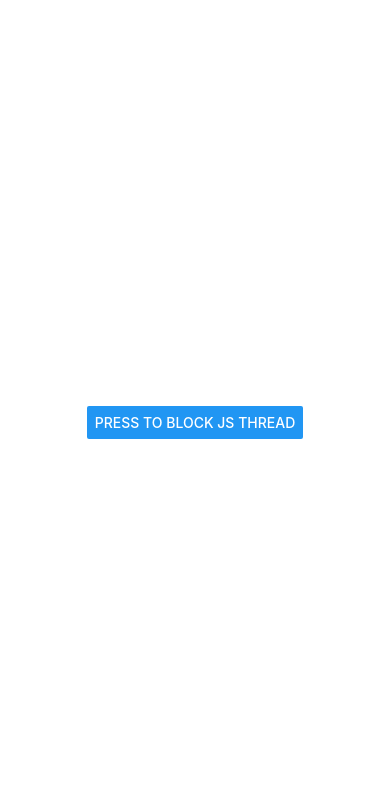
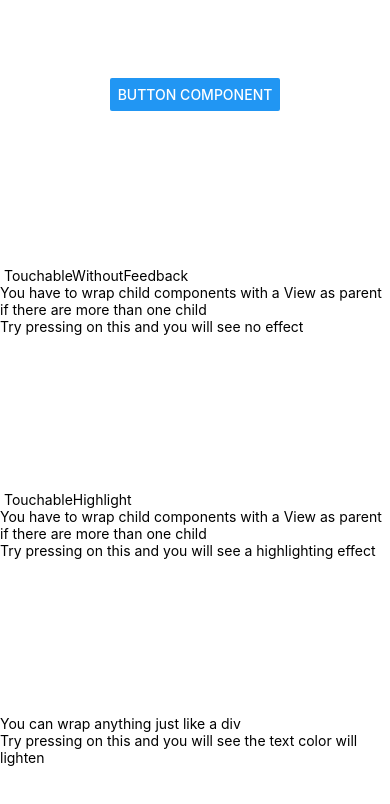
Before and after one commit to jojonarte/rn-samples, a React Native app: screen / in a window 390 px wide. Shown: the top 804 px of the page. Built offline with nearby package versions, Linux system fonts and the light colour scheme.

Commit message:
different event handlers demo

```diff
--- a/App.js
+++ b/App.js
@@ -1,34 +1,61 @@
 import React from 'react';
-import { StyleSheet, Text, View, Button, ScrollView } from 'react-native';
+import {
+	StyleSheet,
+	Text,
+	View,
+	Button,
+	ScrollView,
+	TouchableOpacity,
+	TouchableWithoutFeedback,
+	TouchableHighlight
+} from 'react-native';
 import Constants from 'expo-constants';
 
 export default class App extends React.Component {
-	/**
-	 * The button will not be clickable and the JS thread is blocked for 5 seconds
-	 * but you can interact with the whole screen or your whole simulator/emulator
-	 * while it's happening and no crash will happen.
-	 *
-	 * bouncing view when scrolling might only work on iOS devices/Simulators
-	 *
-	 * the logs will also be visible on the terminal where you run expo
-	 */
-	blockJSThread = () => {
-		const dateAfter5 = Date.now() + 5000;
-		console.log('start blocking');
-		while (Date.now() < dateAfter5) {
-			console.log('blocked JS but you can keep scrolling the view');
-		}
-		console.log('end blocking');
-	};
-
 	render() {
 		return (
 			<View style={styles.container}>
 				<ScrollView contentContainerStyle={styles.container}>
 					<Button
-						title="Press to block JS thread"
-						onPress={this.blockJSThread}
+						title="Button Component"
+						onPress={() => console.log('Button component pressed')}
 					/>
+					<TouchableWithoutFeedback
+						onPress={() =>
+							console.log('TouchableWithoutFeedback component pressed')
+						}
+					>
+						<View>
+							<Text> TouchableWithoutFeedback</Text>
+							<Text>
+								You have to wrap child components with a View as parent if there
+								are more than one child
+							</Text>
+							<Text>Try pressing on this and you will see no effect</Text>
+						</View>
+					</TouchableWithoutFeedback>
+					<TouchableHighlight
+						onPress={() => console.log('TouchableHighlight component pressed')}
+					>
+						<View>
+							<Text> TouchableHighlight</Text>
+							<Text>
+								You have to wrap child components with a View as parent if there
+								are more than one child
+							</Text>
+							<Text>
+								Try pressing on this and you will see a highlighting effect
+							</Text>
+						</View>
+					</TouchableHighlight>
+					<TouchableOpacity
+						onPress={() => console.log('TouchableOpacity component pressed')}
+					>
+						<Text>You can wrap anything just like a div</Text>
+						<Text>
+							Try pressing on this and you will see the text color will lighten
+						</Text>
+					</TouchableOpacity>
 				</ScrollView>
 			</View>
 		);
@@ -39,8 +66,9 @@ const styles = StyleSheet.create({
 	container: {
 		flex: 1,
 		backgroundColor: '#fff',
+		flexDirection: 'column',
 		alignItems: 'center',
-		justifyContent: 'center',
+		justifyContent: 'space-around',
 		marginTop: Constants.statusBarHeight
 	}
 });
```
